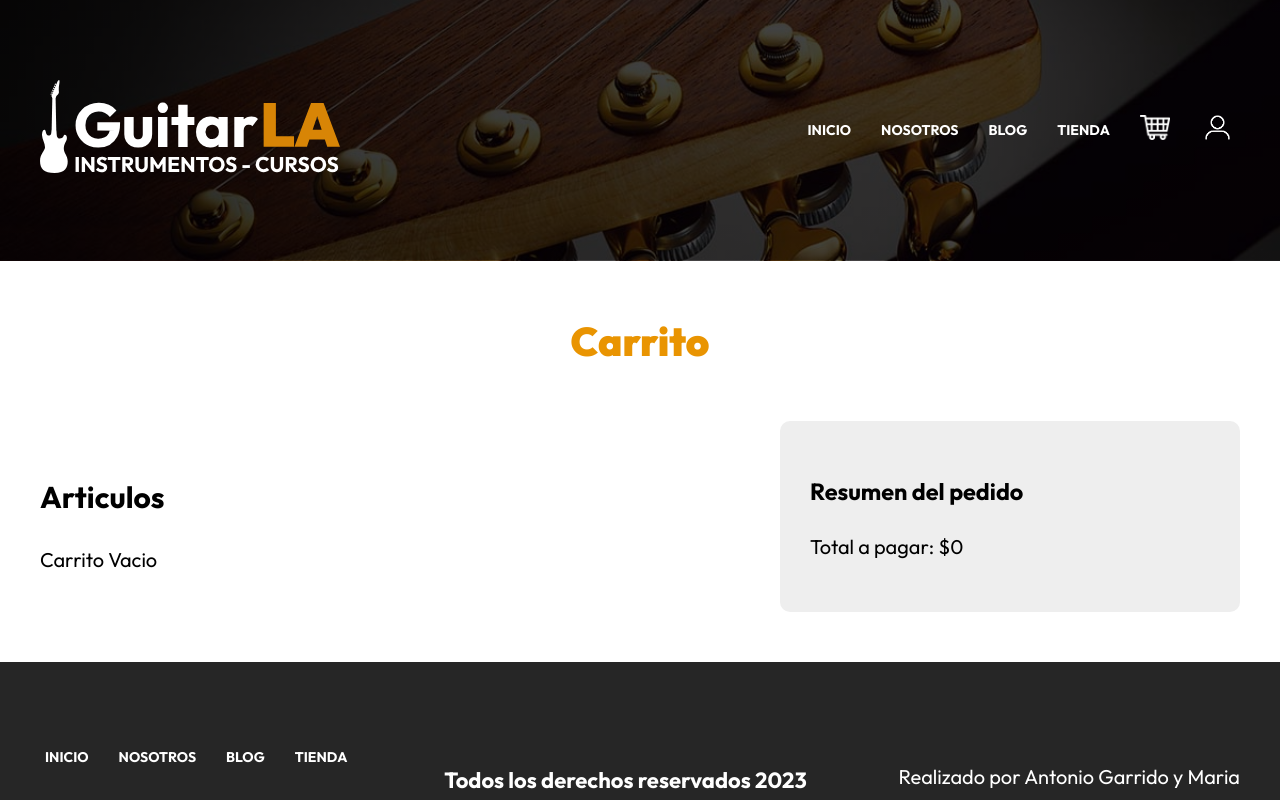
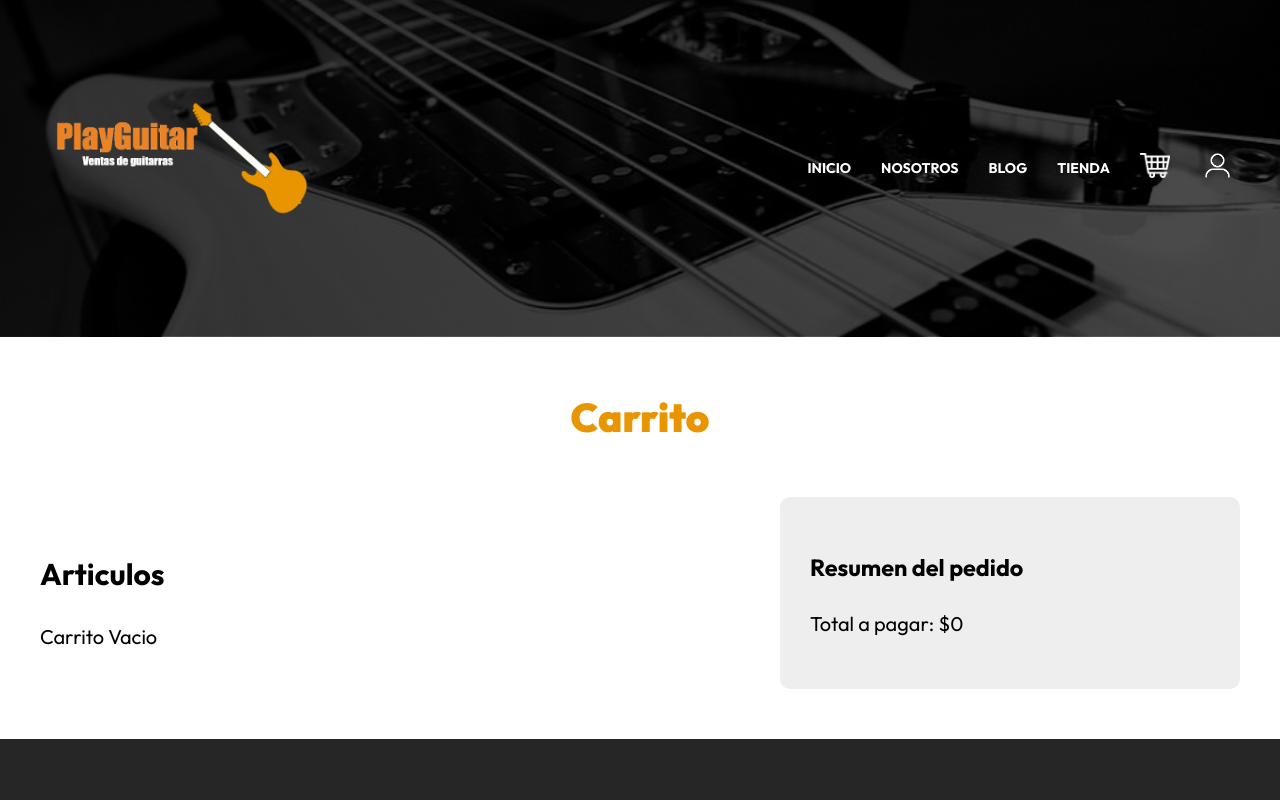
Before and after one commit to Garridok/PlayGuitar, a Next.js app: page /carrito in a window 1280 px wide. Shown: the top 800 px of the page. Built offline with nearby package versions, Linux system fonts and the light colour scheme.

Commit message:
PlayGuitar 1.2.2.1 newLogo/banner

```diff
--- a/components/header.js
+++ b/components/header.js
@@ -14,7 +14,8 @@ export default function Header() {
         <div className={`contenedor ${styles.barra}`}>
             {/* tenemos que agregar width y height en next para las imagenes */}
             <Link href='/'>
-              <Image src='/img/logo.svg' width={300} height={40} alt='Imagen logotipo'/>
+              {/* <Image src='/img/logo.svg' width={300} height={40} alt='Imagen logotipo'/> */}
+              <Image src='/img/logo1.png' width={300} height={30} alt='Imagen logotipo'/>
             </Link>
 
           <nav className={styles.navegacion}>
--- a/pages/user.js
+++ b/pages/user.js
@@ -9,7 +9,7 @@ export default function user() {
   const [login, setLogin] = useState(true);
   const [register, setRegister] = useState(false);
 
-  const [nextReg, setNextReg] = useState(true);
+  const [nextReg, setNextReg] = useState(false);
 
   const cambiarRegister = () => {
     setRegister(!register);
@@ -32,7 +32,7 @@ export default function user() {
 
 
         {/* Si el usurio esta logeado */}
-        {/* <Userlogin /> */}
+        {/* { <Userlogin /> } */}
 
 
 
--- a/styles/header.module.css
+++ b/styles/header.module.css
@@ -1,5 +1,5 @@
 .header {
-    background-image: linear-gradient(to right, rgb(0 0 0 /.8), rgb(0 0 0 /.7)), url(../public/img/header.jpg) ;
+    background-image: linear-gradient(to right, rgb(0 0 0 /.8), rgb(0 0 0 /.7)), url(../public/img/caracteristicas-guitarra.jpg) ;
     padding: 5rem 0;
     background-position: center;
     background-size: cover;
```
Also changed, not shown: public/img/caracteristicas-guitarra.jpg (added), public/img/logo1.png (added).
